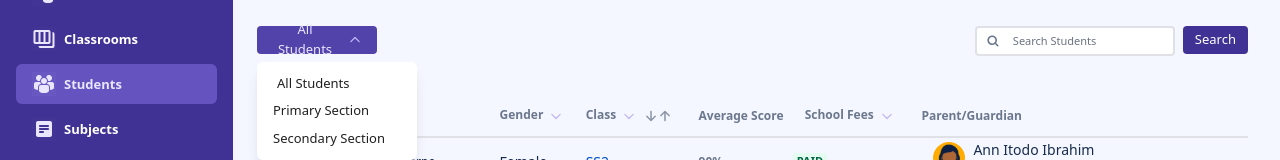
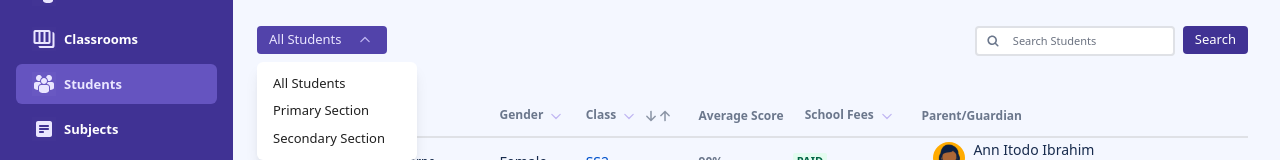
Before and after one commit to yusuftomilola/School-Management-System, a React (Vite) app: page /students in a window 1280 px wide. Both pictures are taken after a click on the button "All Students". Shown: the part 268-428 px from the top of the page. Built offline with nearby package versions, Linux system fonts and the light colour scheme.

Commit message:
ditto as previous

```diff
--- a/src/components/BtnWithDownArrow.jsx
+++ b/src/components/BtnWithDownArrow.jsx
@@ -18,7 +18,7 @@ const BtnWithDownArrow = ({ text, handleSectionFilter }) => {
     <div className="relative inline-block">
       <button
         onClick={toggleDropdown}
-        className={`px-[12px] py-[6px] bg-[#5243AA] text-[#EAE6FF] rounded text-[13px] flex gap-1 justify-between h-[28px] w-[120px] items-center`}
+        className={`px-[12px] py-[6px] bg-[#5243AA] text-[#EAE6FF] rounded text-[13px] flex gap-1 justify-between h-[28px] w-[130px] items-center`}
       >
         {text}
 
@@ -34,7 +34,7 @@ const BtnWithDownArrow = ({ text, handleSectionFilter }) => {
       {isOpen && (
         <div className="absolute mt-2 w-[160px] bg-white text-[#202020] shadow-lg rounded-md py-2 z-10">
           <div
-            className="px-5 py-1 hover:bg-gray-100 cursor-pointer text-[13px]"
+            className="px-4 py-1 hover:bg-gray-100 cursor-pointer text-[13px]"
             onClick={() => handleSectionClick("All Students")}
           >
             All Students
```
